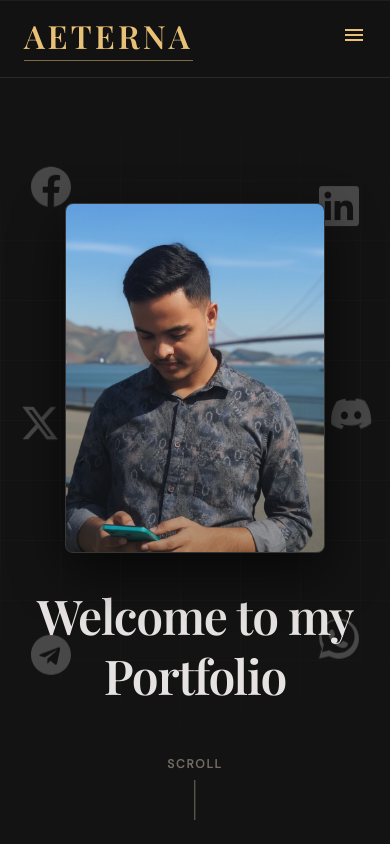
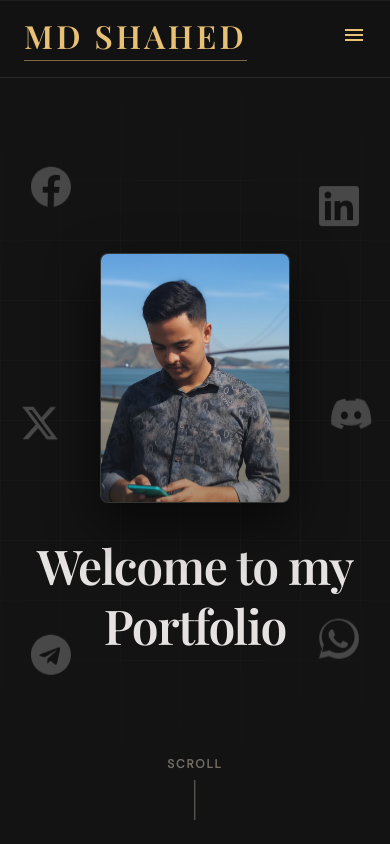
Before and after one commit to shahedtnvr769/Shahed, a website: page index.html in a window 390 px wide. Shown: the top 844 px of the page. Drawn offline with nearby package versions, Linux system fonts and the light colour scheme; a web font is replaced by a local one.

Commit message:
refactor: update branding name and resize hero portrait dimensions in index.html

```diff
--- a/index.html
+++ b/index.html
@@ -327,7 +327,7 @@
     <!-- Mobile Nav (Simplified) -->
     <nav
         class="fixed top-0 w-full z-50 bg-background/90 backdrop-blur-md border-b border-white/10 md:hidden flex justify-between items-center px-margin-mobile py-4">
-        <a class="font-display-lg text-headline-lg-mobile text-primary tracking-[0.1em] uppercase" href="#">AETERNA</a>
+        <a class="font-display-lg text-headline-lg-mobile text-primary tracking-[0.1em] uppercase" href="#">MD SHAHED</a>
         <button class="text-primary"><span class="material-symbols-outlined">menu</span></button>
     </nav>
     <!-- Hero Section -->
@@ -403,7 +403,7 @@
         <div class="flex flex-col items-center space-y-8 max-w-3xl z-10">
             <!-- Image on top -->
             <div
-                class="relative w-[260px] h-[350px] md:w-[300px] md:h-[400px] rounded-lg overflow-hidden border border-white/10 shadow-[0_20px_50px_rgba(0,0,0,0.6)] bg-surface-container transition-transform duration-700 hover:scale-[1.02]">
+                class="relative w-[190px] h-[250px] md:w-[300px] md:h-[400px] rounded-lg overflow-hidden border border-white/10 shadow-[0_20px_50px_rgba(0,0,0,0.6)] bg-surface-container transition-transform duration-700 hover:scale-[1.02]">
                 <img id="hero-portrait" alt="Md. Shahed Portrait"
                     class="w-full h-full object-cover transition-all duration-1000 ease-in-out" src="profile.jpg">
                 <div class="absolute inset-0 bg-gradient-to-t from-background/30 to-transparent"></div>
```
